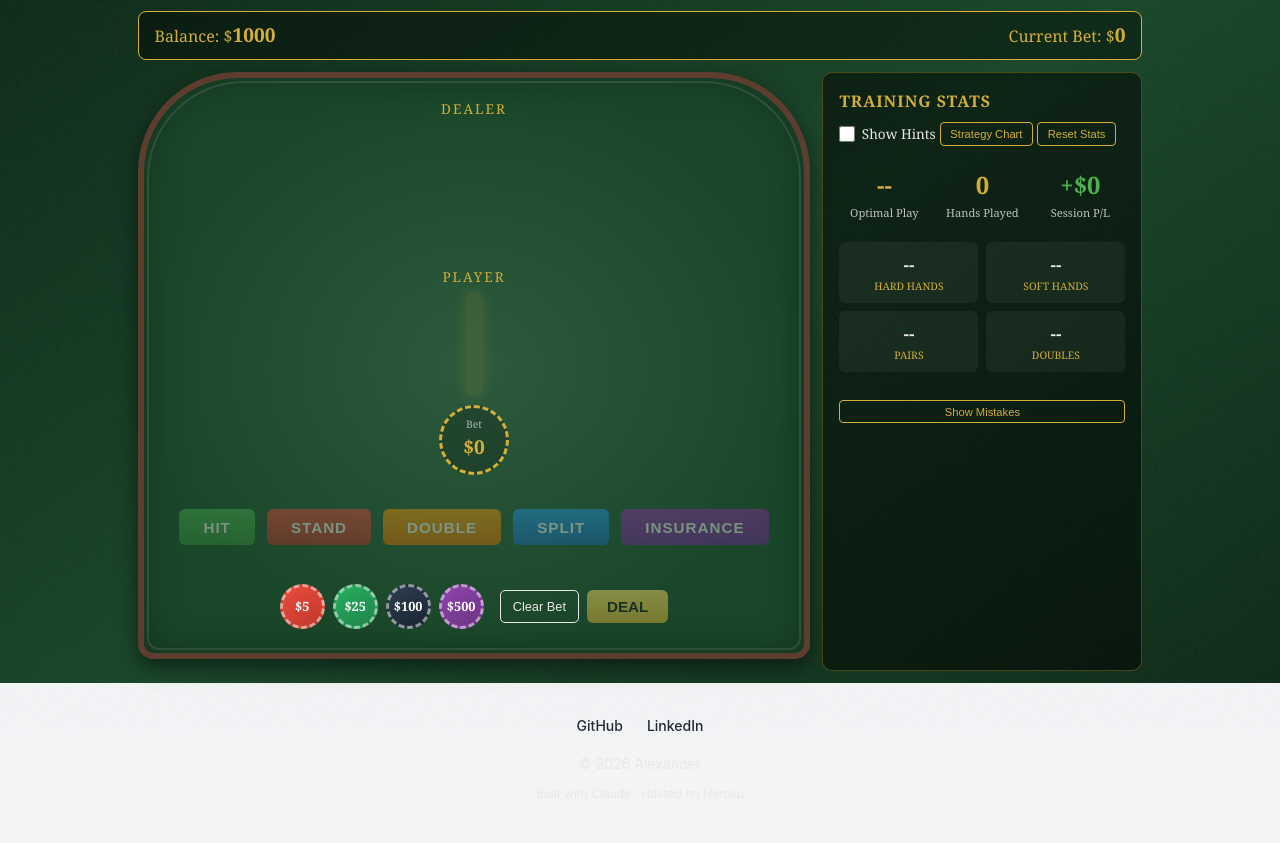
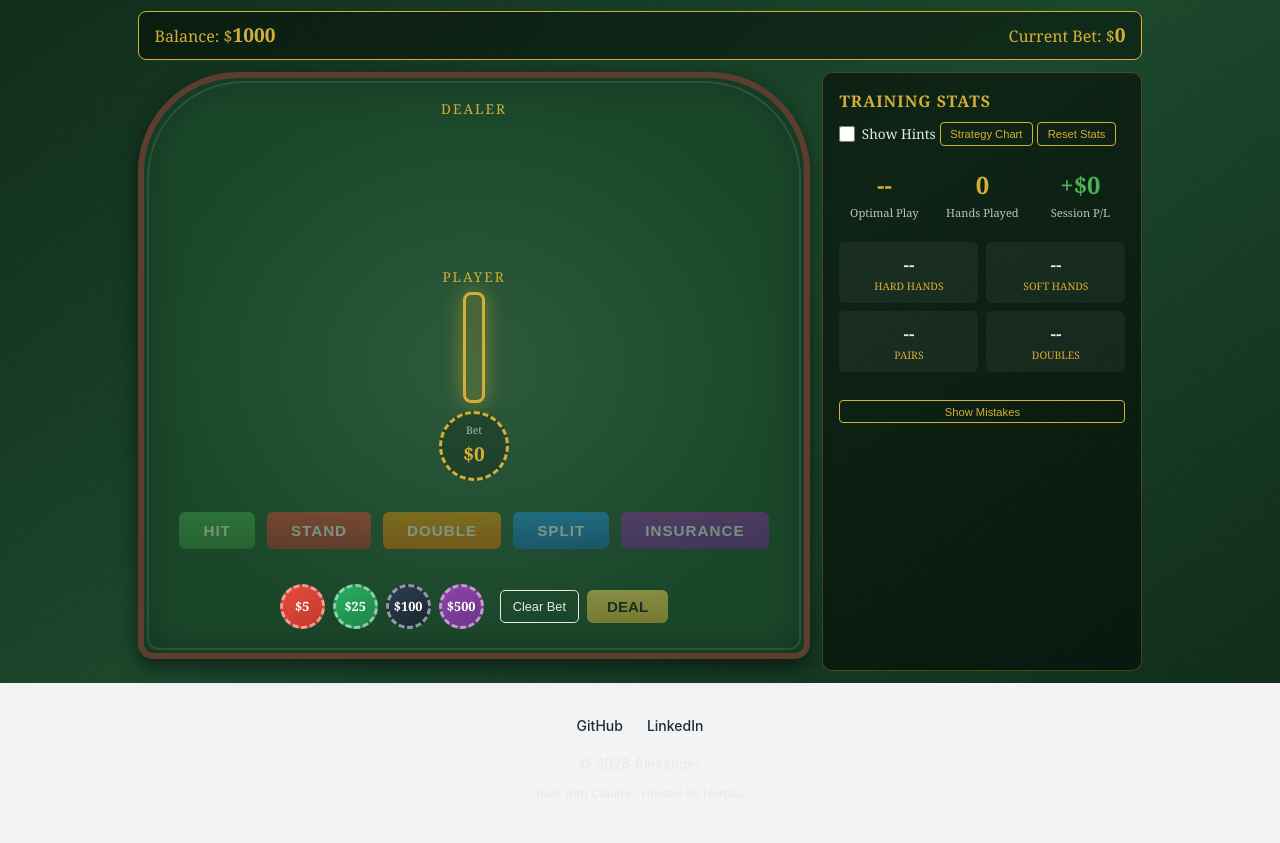
Before and after one commit to alexander-matthew/personal-site, a Flask app: page /projects/blackjack/ in a window 1280 px wide. Shown: the part 66-909 px from the top of the page. Run offline with Flask 3, Linux system fonts and the light colour scheme.

Commit message:
Fix blackjack UI visual issues
- Add min-height to card areas to prevent layout shift on deal
- Make active split hand indicator more visible with gold border and glow
- Add dark background for multi-hand result messages for readability
- Make strategy chart row/column headers white on dark background

🤖 Generated with [Claude Code](https://claude.com/claude-code)

Co-Authored-By: Claude Opus 4.5 <noreply@anthropic.com>

```diff
--- a/app/static/css/blackjack.css
+++ b/app/static/css/blackjack.css
@@ -119,6 +119,7 @@
 .dealer-area, .player-area {
     text-align: center;
     padding: 0.25rem 0;
+    min-height: 130px; /* Prevent layout shift when cards are dealt */
 }
 
 .hand-label {
@@ -247,8 +248,9 @@
 }
 
 .player-hand.active {
-    background: rgba(212, 175, 55, 0.1);
-    box-shadow: 0 0 15px rgba(212, 175, 55, 0.2);
+    background: rgba(212, 175, 55, 0.15);
+    border: 3px solid var(--gold);
+    box-shadow: 0 0 20px rgba(212, 175, 55, 0.5), inset 0 0 15px rgba(212, 175, 55, 0.1);
 }
 
 /* ===== Action Buttons ===== */
@@ -416,6 +418,13 @@
 @keyframes popIn {
     from { transform: translate(-50%, -50%) scale(0); opacity: 0; }
     to { transform: translate(-50%, -50%) scale(1); opacity: 1; }
+}
+
+/* Default style for multi-hand results */
+.result-message {
+    background: linear-gradient(135deg, rgba(0, 0, 0, 0.9), rgba(30, 30, 30, 0.95));
+    color: white;
+    text-shadow: 1px 1px 2px rgba(0, 0, 0, 0.8);
 }
 
 .result-message.win { background: linear-gradient(135deg, #4caf50, #2e7d32); color: white; }
@@ -664,6 +673,13 @@
     font-size: 0.7rem;
 }
 
+/* ===== Strategy Chart Table ===== */
+#strategy-chart table th,
+#strategy-chart table td:first-child {
+    color: white;
+    background: rgba(0, 0, 0, 0.4);
+}
+
 /* ===== Responsive: Stack on smaller screens ===== */
 @media (max-width: 1024px) {
     .blackjack-game {
```
